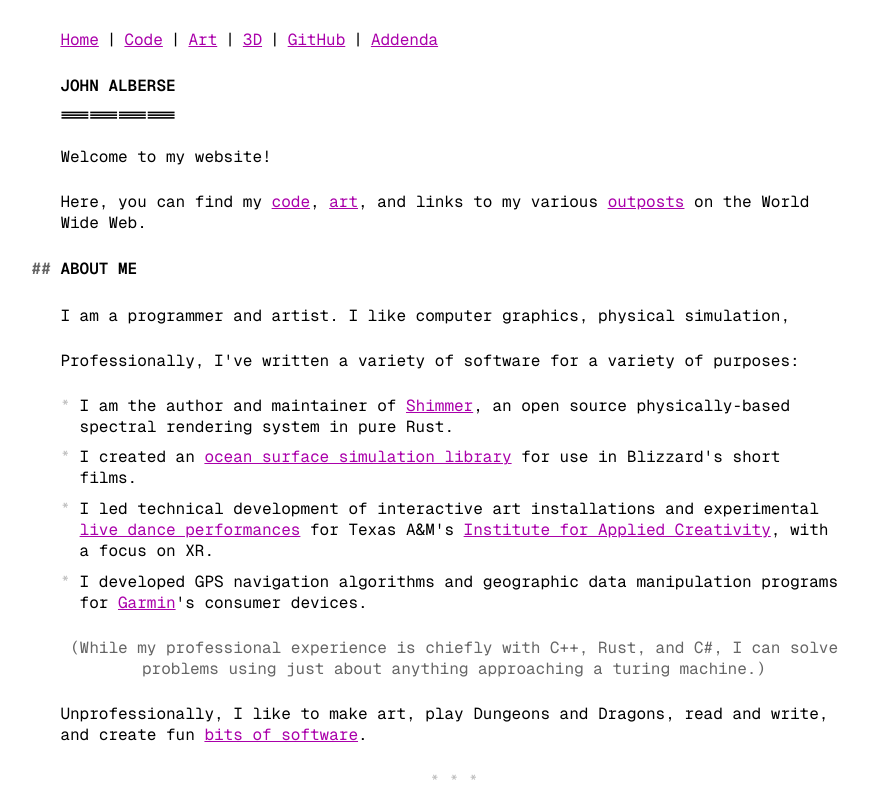
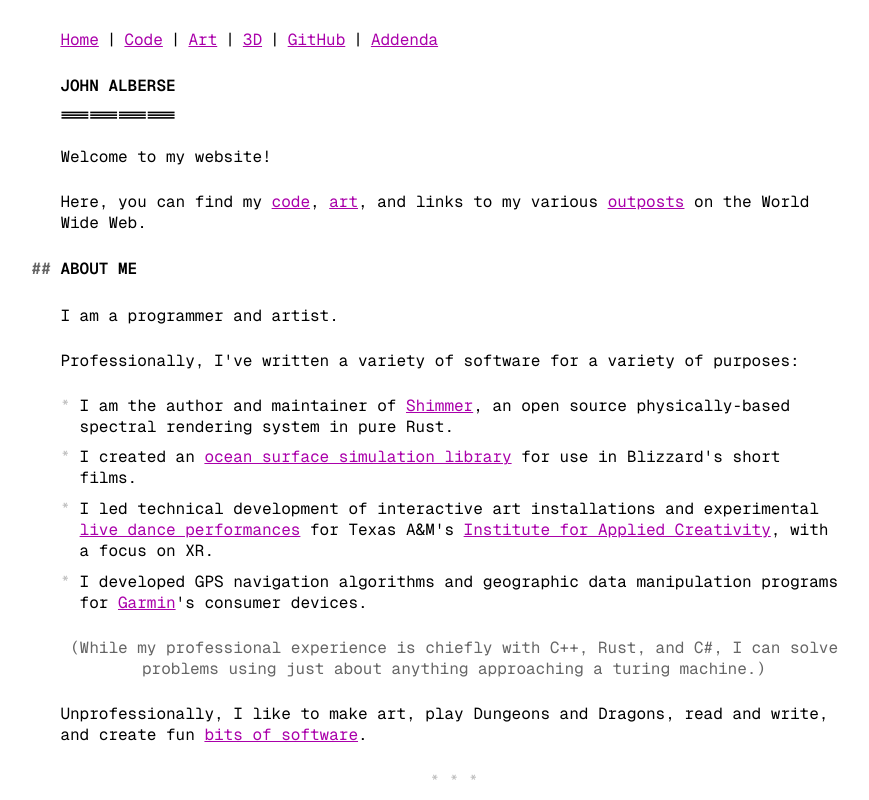
Before and after one commit to jalberse/alberse-website, a Next.js app: page / in a window 1280 px wide. Shown: the top 800 px of the page, without its empty margins (186-1055 px from the left). Built offline with nearby package versions, Linux system fonts and the light colour scheme.

Commit message:
Remove unfinished sentence

```diff
--- a/app/page.tsx
+++ b/app/page.tsx
@@ -7,7 +7,7 @@ export default function Home() {
       <p>Welcome to my website!</p>
       <p>Here, you can find my <a href="/#code">code</a>, <a href="/art">art</a>, and links to my various <a href="/#socials">outposts</a> on the World Wide Web.</p>
       <h2 id="AboutMe"><a href="#AboutMe"></a> About Me</h2>
-      <p>I am a programmer and artist. I like computer graphics, physical simulation, </p>
+      <p>I am a programmer and artist.</p>
       <p>Professionally, I&apos;ve written a variety of software for a variety of purposes:</p>
       <ul>
         <li>I am the author and maintainer of <a href="https://github.com/jalberse/shimmer">Shimmer</a>, an open source physically-based spectral rendering system in pure Rust.</li>
```
